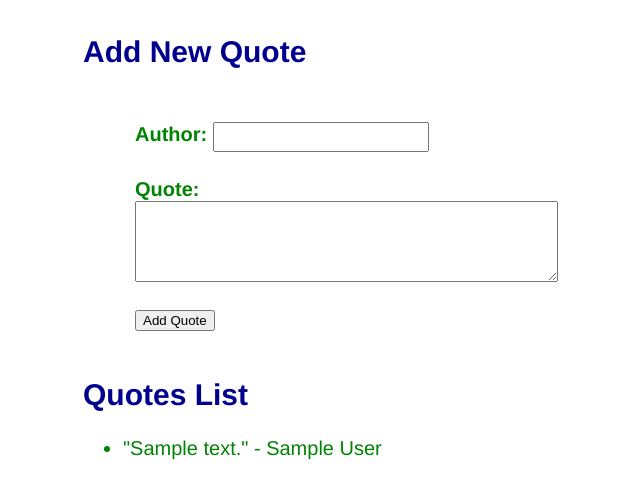
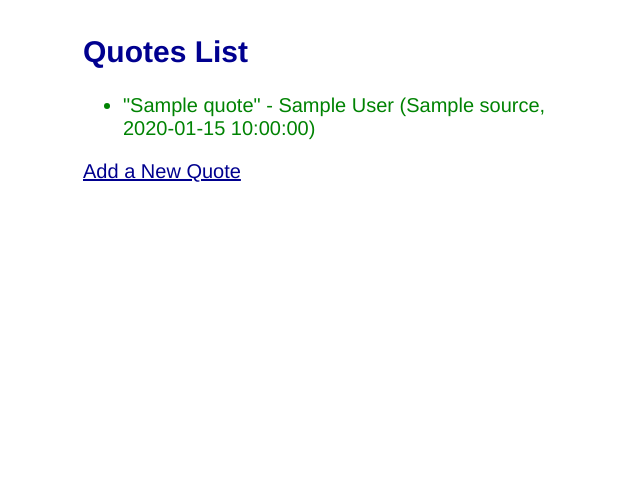
Before and after one commit to marvleon/genre-judge, a Python web app: template hw2/templates/index.html in a window 1280 px wide. Shown: the top 499 px of the page, without its empty margins (305-945 px from the left). Run offline with Jinja, Linux system fonts and the light colour scheme; the template is opened without the code that fills it: most values are stand-ins (such as "Sample title", 1, 10 or a date in 2020).

Commit message:
update html to account for source and date

```diff
--- a/hw2/templates/index.html
+++ b/hw2/templates/index.html
@@ -1,18 +1,14 @@
 <!-- derived from layout -->
 {% extends "layout.html" %} {% block content %}
-<h2>Add New Quote</h2>
-<form action="{{ url_for('submit_quote') }}" method="post">
-  <p class="heading">Author: <input type="text" name="author" /></p>
-  <p class="heading">
-    Quote: <textarea rows="5" cols="50" name="quote"></textarea>
-  </p>
-  <p><input type="submit" value="Add Quote" /></p>
-</form>
-
 <h2>Quotes List</h2>
 <ul>
-  {% for quote in quotes %}
-  <li>"{{ quote.text }}" - {{ quote.author }}</li>
+  {% for entry in entries %}
+  <li>
+    "{{ entry.quote }}" - {{ entry.author }} ({{ entry.source }}, {{ entry.date
+    }})
+  </li>
   {% endfor %}
 </ul>
+
+<a href="{{ url_for('quote.get') }}">Add a New Quote</a>
 {% endblock %}
--- a/hw2/templates/layout.html
+++ b/hw2/templates/layout.html
@@ -1,13 +1,15 @@
 <!-- base template for all derived templates (index, add_quote) -->
 <!DOCTYPE html>
 <html>
-    <head>
-        <title>Famous App</title>
-        <link rel="stylesheet" type="text/css" href="{{ url_for('static', filename='style.css')}}">
-        <body>
-            <div class="page">
-                {% block content %}{% endblock %}
-            </div>
-        </body>
-    </head>
+  <head>
+    <title>Famous Quotes</title>
+    <link
+      rel="stylesheet"
+      type="text/css"
+      href="{{ url_for('static', filename='style.css') }}"
+    />
+  </head>
+  <body>
+    <div class="page">{% block content %}{% endblock %}</div>
+  </body>
 </html>
```
Also changed, not shown: hw2/templates/add_quote.html (+9 -2 lines).
